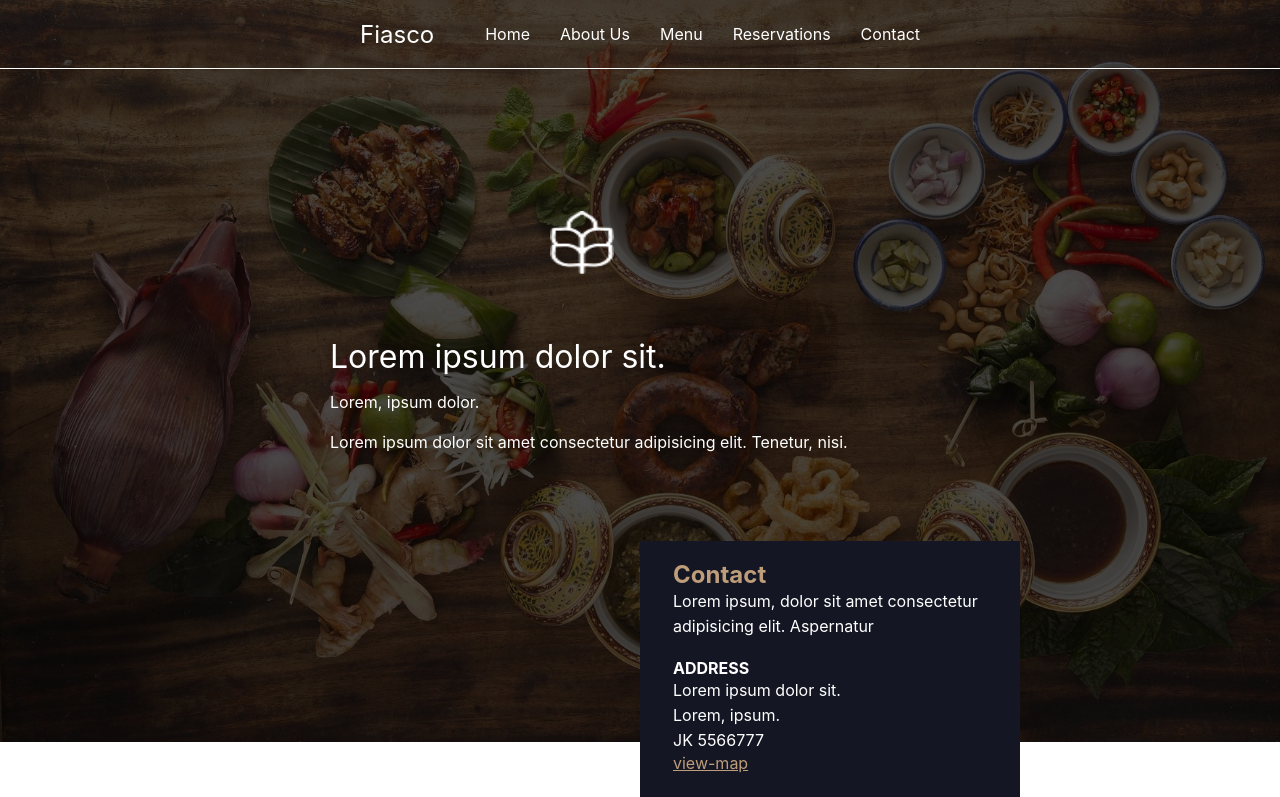
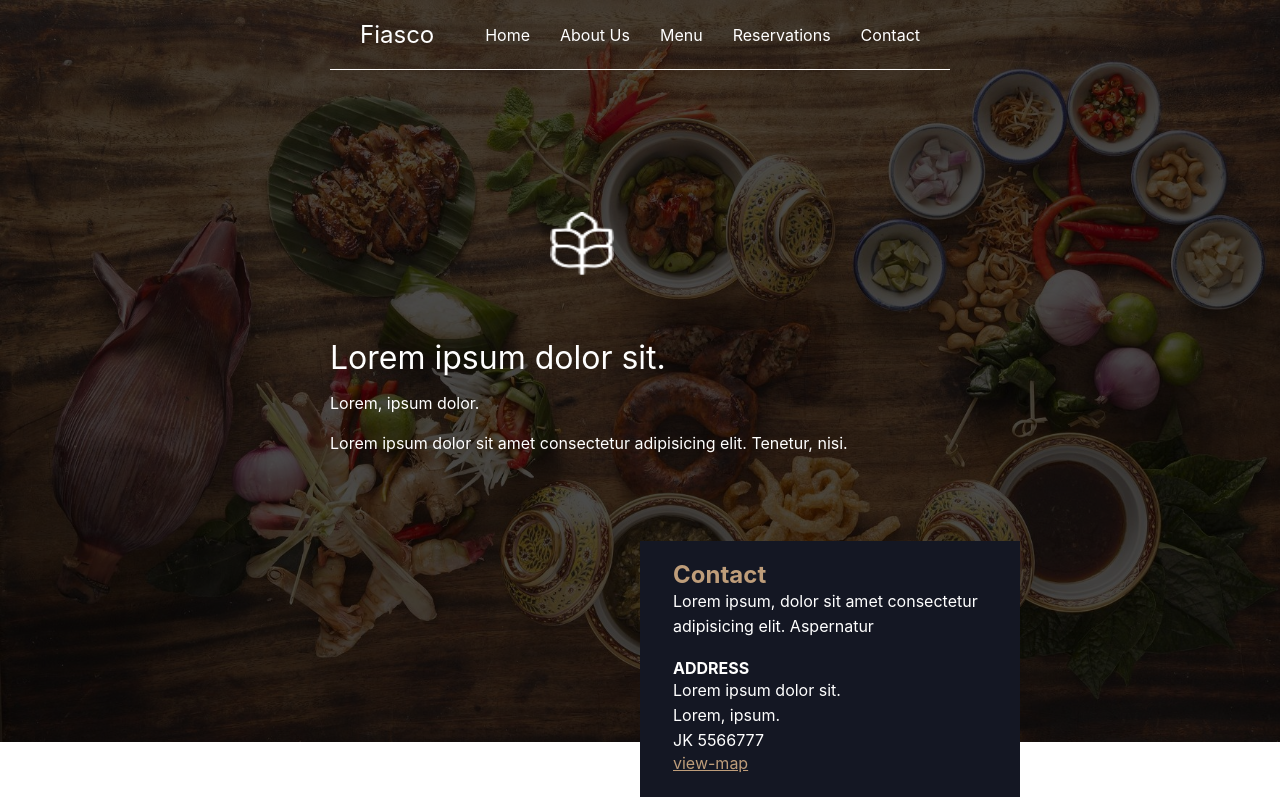
Before and after one commit to lumunge/Fiasco-Restaurant, a Next.js app: page / in a window 1280 px wide. Shown: the top 797 px of the page. Built offline with nearby package versions, Linux system fonts and the light colour scheme.

Commit message:
final widescreen layout

```diff
--- a/components/Navbar/Navbar.jsx
+++ b/components/Navbar/Navbar.jsx
@@ -7,6 +7,7 @@ export default function Navbar() {
     const [navLinks] = useState(links);
 
     return (
+        <>
         <nav className={styles.navbar}>
             <div className={styles.logo}>
                 <a href="#!">Fiasco</a>
@@ -20,6 +21,9 @@ export default function Navbar() {
                     ))}
                 </ul>
             </div>
+
         </nav>
+         <div className={styles.navLine}></div>
+         </>
     )
 }
--- a/styles/Book.module.css
+++ b/styles/Book.module.css
@@ -42,7 +42,7 @@
 .bookBtn:hover{
     cursor: pointer;
     background: transparent;
-    color: #000;
-    border: 1px solid #000;
+    color: #fff;
+    border: 1px solid #fff;
     transition: all.4s ease-in-out;
 }
--- a/styles/Header.module.css
+++ b/styles/Header.module.css
@@ -3,8 +3,12 @@
     display: flex;
     justify-content: space-between;
     align-items: center;
-    border-bottom: 1px solid #fff;
     padding: 0 330px;
+}
+.navLine{
+    height: 1px;
+    background-color: #fff;
+    margin: 0 330px;
 }
 .logo{
     padding-left: 30px;
@@ -17,7 +21,7 @@
 }
 .navLinks li{
     list-style: none;
-    padding-right: 30px;
+padding-right: 30px;
 }
 .foodImg *{
     position: relative;
```
